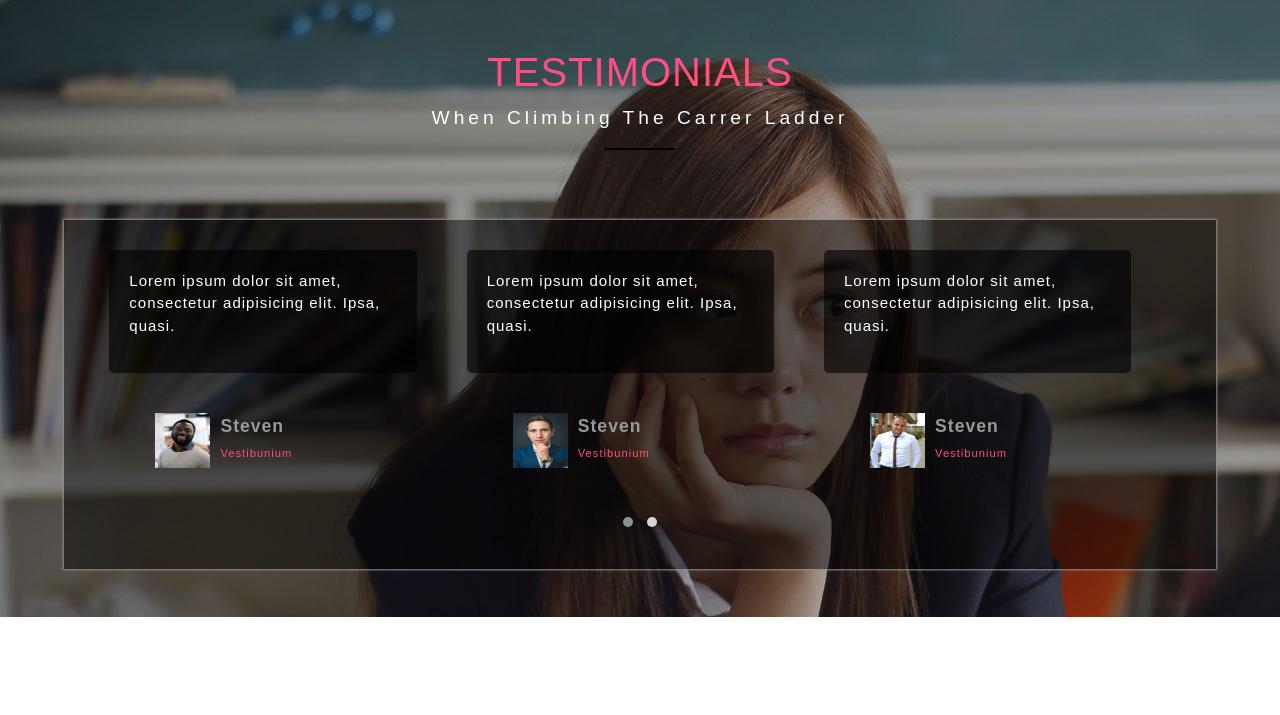
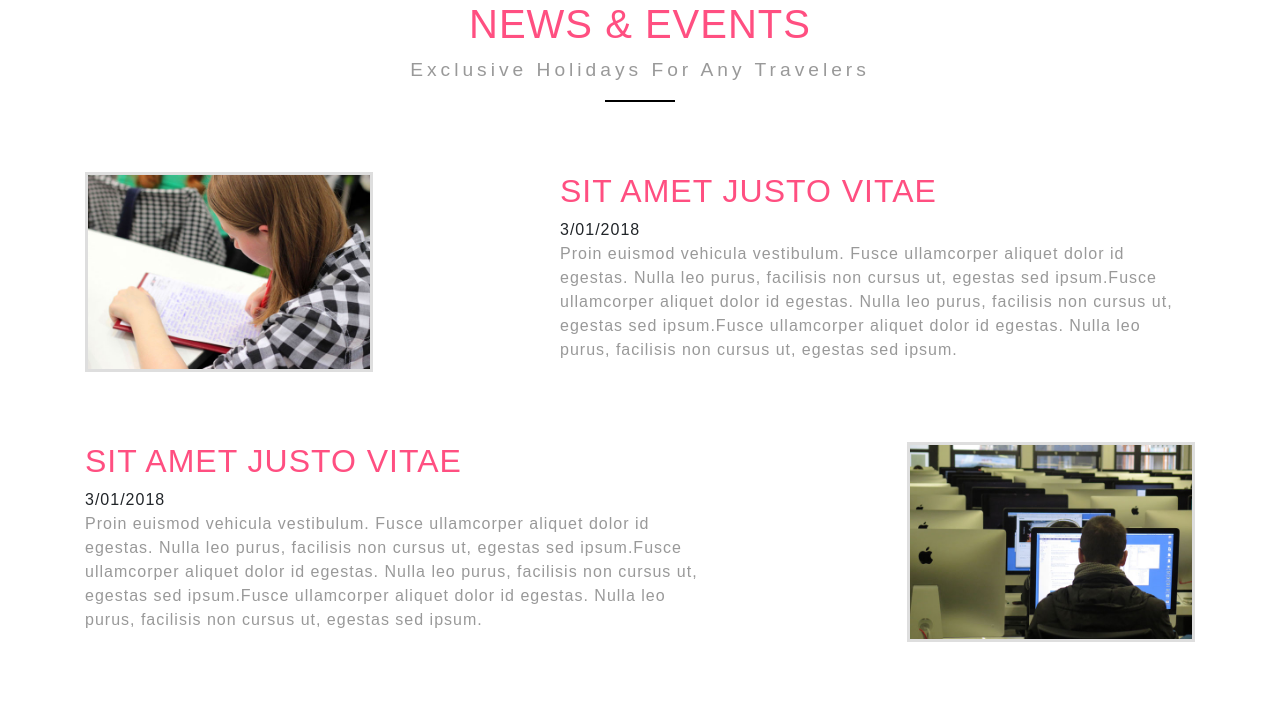
Before and after one commit to tyler4web/cyberLearn_khoa3_bootstrap, a plain HTML site: page index.html in a window 1280 px wide. Drawn offline with nearby package versions, Linux system fonts and the light colour scheme.

Commit message:
done news

```diff
--- a/css/index.css
+++ b/css/index.css
@@ -349,6 +349,17 @@ nav #navbarNav .navbar-nav .active .nav-item__line {
   left: 27%;
 }
 
+/* NEWS */
+.news__content {
+  padding-bottom: 50px;
+}
+
+.news__content img {
+  max-height: 200px;
+  border: solid #dedede;
+  margin-bottom: 20px;
+}
+
 /* MEDIA QUERY */
 @media screen and (min-width: 750px) and (max-width: 1120px) {
   .navbar-brand__logo h1 {
--- a/index.html
+++ b/index.html
@@ -362,7 +362,7 @@
         </div>
       </div>
     </div> -->
-    <section id="testimonials">
+    <!-- <section id="testimonials">
       <h1>testimonials</h1>
       <span>when climbing the carrer ladder</span>
       <div class="underLine"></div>
@@ -432,8 +432,52 @@
 					</div>
         </div>
       </div>
+    </section> -->
+    <section id="news">
+      <div class="container">
+        <h1>NEWS & EVENTS</h1>
+        <span>Exclusive Holidays For Any Travelers</span>
+        <div class="underLine"></div>
+        <div class="row news__content">
+          <div class="col-md-5 col-sm-12">
+            <img class="img-fluid" src="./img/g7.jpg" alt="g7 img" />
+          </div>
+          <div class="col-md-7 col-sm-12">
+            <h2>SIT AMET JUSTO VITAE</h2>
+            <span>3/01/2018</span>
+            <p>
+              Proin euismod vehicula vestibulum. Fusce ullamcorper aliquet dolor
+              id egestas. Nulla leo purus, facilisis non cursus ut, egestas sed
+              ipsum.Fusce ullamcorper aliquet dolor id egestas. Nulla leo purus,
+              facilisis non cursus ut, egestas sed ipsum.Fusce ullamcorper
+              aliquet dolor id egestas. Nulla leo purus, facilisis non cursus
+              ut, egestas sed ipsum.
+            </p>
+          </div>
+        </div>
+        <div class="row news__content">
+          <div class="col-md-7 col-sm-12">
+            <h2>SIT AMET JUSTO VITAE</h2>
+            <span>3/01/2018</span>
+            <p>
+              Proin euismod vehicula vestibulum. Fusce ullamcorper aliquet dolor
+              id egestas. Nulla leo purus, facilisis non cursus ut, egestas sed
+              ipsum.Fusce ullamcorper aliquet dolor id egestas. Nulla leo purus,
+              facilisis non cursus ut, egestas sed ipsum.Fusce ullamcorper
+              aliquet dolor id egestas. Nulla leo purus, facilisis non cursus
+              ut, egestas sed ipsum.
+            </p>
+          </div>
+          <div class="col-md-5 col-sm-12">
+            <img
+              class="img-fluid float-right"
+              src="./img/g8.jpg"
+              alt="g8 img"
+            />
+          </div>
+        </div>
+      </div>
     </section>
-    <section id="news"></section>
     <footer></footer>
 
     <!-- BOOTSTRAP JS -->
```
